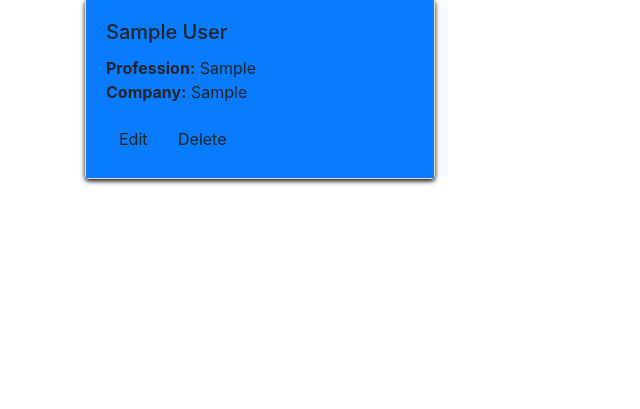
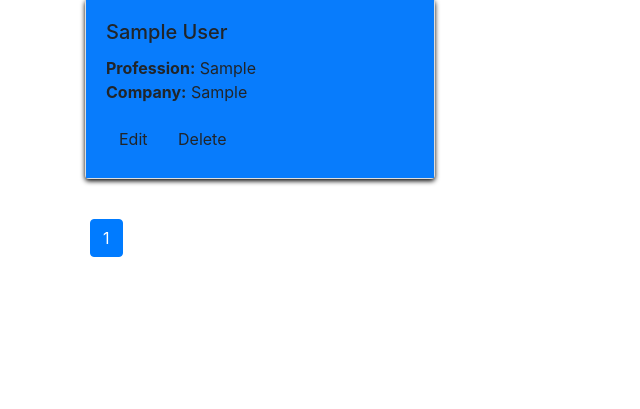
Before and after one commit to AlexPusok/women_fintech, a PHP site: page /members.php in a window 1280 px wide. Shown: the part 137-546 px from the top of the page, without its empty margins (0-640 px from the left). Run offline with PHP 8.4, Linux system fonts and the light colour scheme; tables that the repository leaves empty or names only in its code hold one stand-in row (values such as "Sample post"); some libraries are stand-ins or nearby versions.

Commit message:
Am pus paginare si animatii de hover N-am adaugat implementare la dark mode ca mai bine fac asta dupa ce faci tu CSS

```diff
--- a/css/style.css
+++ b/css/style.css
@@ -1,3 +1,4 @@
+
 body {
     min-height: 100vh;
     display: flex;
@@ -34,3 +35,40 @@ body {
 #darkButton:hover{
     background-color: #005bb5;
 }
+.member-card {
+    transition: transform 0.2s, box-shadow 0.2s;
+}
+
+.member-card:hover {
+    transform: scale(1.05);
+    box-shadow: 0 4px 8px rgba(0, 0, 0, 0.2);
+}
+.pagination-container {
+    position: relative;
+    margin-top: 20px;
+    margin-bottom: 60px; /* Space above the footer */
+    text-align: justify;
+}
+
+.pagination {
+    display: inline-flex;
+    justify-content: center;
+    margin: 0;
+    padding: 0;
+    list-style: none;
+}
+
+.pagination .page-item .page-link {
+    margin: 0 5px;
+    padding: 8px 12px;
+    border-radius: 4px;
+    color: #007bff;
+    border: 1px solid #007bff;
+    text-decoration: none;
+}
+
+.pagination .page-item.active .page-link {
+    background-color: #007bff;
+    color: white;
+    border-color: #007bff;
+}
--- a/members.php
+++ b/members.php
@@ -3,9 +3,27 @@ include_once "config/database.php";
 include_once "includes/header.php";
 $database = new Database();
 $db = $database->getConnection();
-$query = "SELECT * FROM members ORDER BY created_at DESC";
+$page = isset($_GET['page']) ? (int)$_GET['page'] : 1;
+$page = max($page, 1);
+
+$members_per_page = 9;
+
+$offset = ($page - 1) * $members_per_page;
+
+
+$query = "SELECT * FROM members ORDER BY created_at DESC LIMIT :limit OFFSET :offset";
 $stmt = $db->prepare($query);
+$stmt->bindValue(':limit', $members_per_page, PDO::PARAM_INT);
+$stmt->bindValue(':offset', $offset, PDO::PARAM_INT);
 $stmt->execute();
+
+$total_querry = 'SELECT COUNT(*) as total FROM members';
+$total_stmt = $db->prepare($total_querry);
+$total_stmt->execute();
+$total_rows = $total_stmt->fetch(PDO::FETCH_ASSOC);
+$total_members = $total_rows['total'];
+
+$total_pages = ceil($total_members / $members_per_page);
 ?>
     <h2>Members Directory</h2>
     <div class="row">
@@ -26,6 +44,29 @@ $stmt->execute();
             </div>
         <?php endwhile; ?>
     </div>
+
+<!-- Paginare -->
+    <nav aria-label="Page navigation" class="pagination-container">
+        <ul class="pagination">
+            <?php if ($page > 1): ?>
+                <li class="page-item">
+                    <a class="page-link" href="?page=<?php echo $page - 1; ?>">Previous</a>
+                </li>
+            <?php endif; ?>
+
+            <?php for ($i = 1; $i <= $total_pages; $i++): ?>
+                <li class="page-item <?php echo $i == $page ? 'active' : ''; ?>">
+                    <a class="page-link" href="?page=<?php echo $i; ?>"><?php echo $i; ?></a>
+                </li>
+            <?php endfor; ?>
+
+            <?php if ($page < $total_pages): ?>
+                <li class="page-item">
+                    <a class="page-link" href="?page=<?php echo $page + 1; ?>">Next</a>
+                </li>
+            <?php endif; ?>
+        </ul>
+    </nav>
 <?php
 include_once "includes/footer.php";
 ?>
```
Also changed, not shown: includes/header.php (line endings or trailing spaces).
